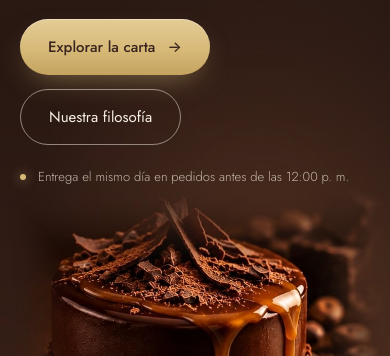
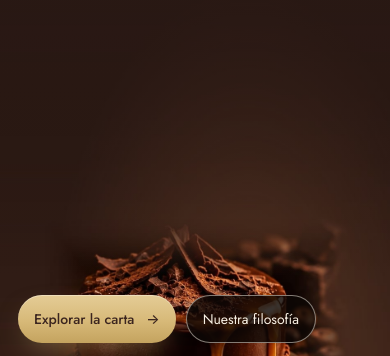
Before and after one commit to moravistudio/Velluto, a plain HTML site: page index.html in a window 390 px wide. Shown: the part 472-828 px from the top of the page. Drawn offline with nearby package versions, Linux system fonts and the light colour scheme.

Commit message:
Portada en celular: botones en una fila bajo la base de la torta y nota de entrega debajo
En pantallas de hasta 600 px los botones y la nota ya no van sobre la fotografía:
quedan en la zona marrón lisa, debajo de la base de la torta. Escritorio no cambia.

Co-Authored-By: Claude Sonnet 5.5 <noreply@anthropic.com>

```diff
--- a/styles.css
+++ b/styles.css
@@ -310,6 +310,16 @@ button, input { font-family: inherit; }
   .panel-marfil { margin-top: -28px; }
 }
 @media (max-width: 600px) { .destacada { display: none; } }
+/* Celular (pedido del dueño, 2026-11-16): los botones y la nota NO van sobre la torta. Van en UNA sola fila, en la zona oscura
+   donde termina la base de la torta, y la nota de entrega justo debajo. La torta queda libre. */
+@media (max-width: 600px) {
+  .hero { position: relative; }
+  .hero__texto { position: static; }
+  .hero__ctas { position: absolute; left: 18px; right: 18px; top: calc(70% + 62px); margin: 0; flex-wrap: nowrap; gap: 10px; z-index: 3; }
+  .hero__ctas .boton { white-space: nowrap; padding: 13px 16px; font-size: 14px; }
+  .hero__ctas .boton--borde-claro { background: rgba(14, 8, 5, 0.82); }
+  .hero__nota { position: absolute; left: 18px; right: 18px; top: calc(70% + 126px); margin: 0; z-index: 3; color: var(--marfil-82); }
+}
 
 /* ---------- 15. PIEZA DESTACADA OCULTA (pedido del dueño 2026-10-30) ----------
    El texto caía justo sobre el reflejo de la tarta y se perdía. El HTML se conserva por si se quiere volver a mostrar: basta quitar esta regla. */
```
